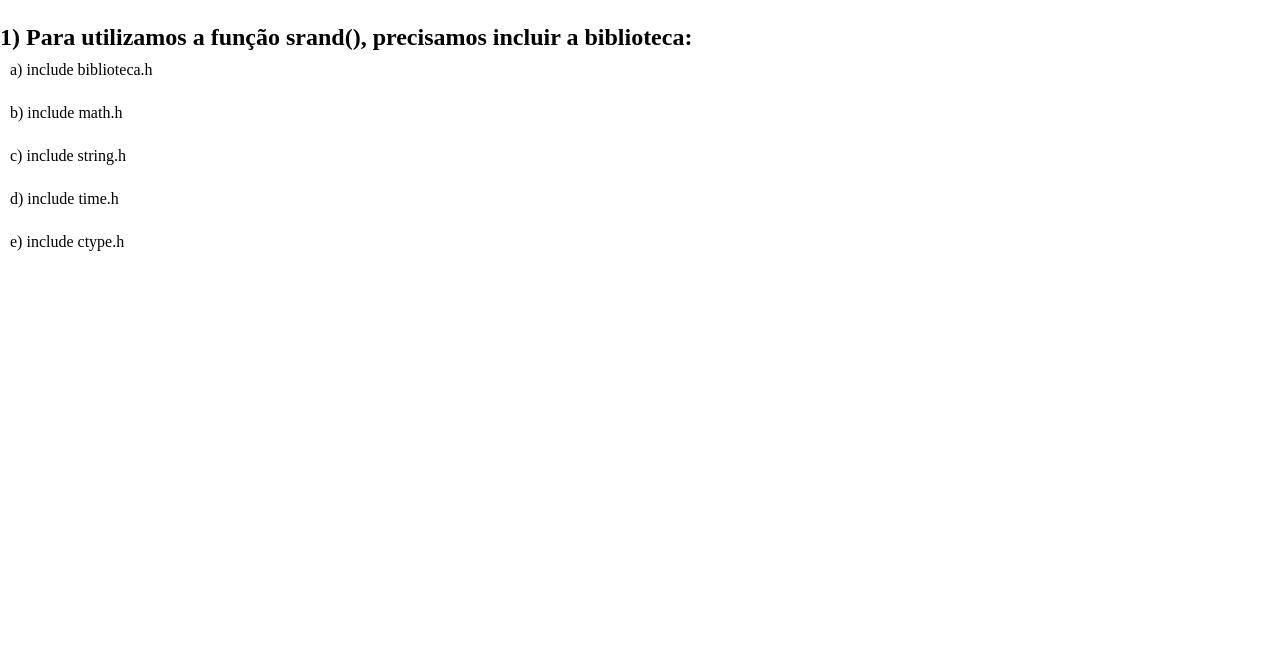
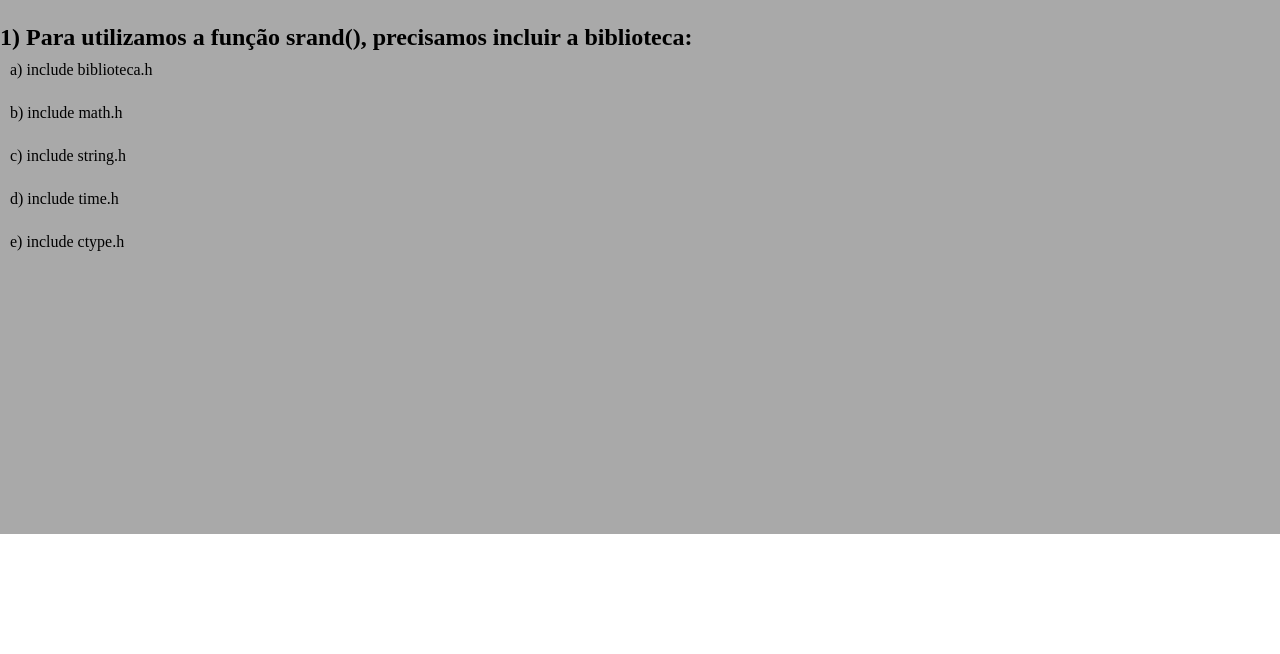
Before and after one commit to Liratheboy/Quiz_v2, a plain HTML site: page index.html in a window 1280 px wide. Shown: the part 146-800 px from the top of the page. Drawn offline with Linux system fonts and the light colour scheme.

Commit message:
Adicionando background css

```diff
--- a/style.css
+++ b/style.css
@@ -6,7 +6,7 @@
 
 /*Não sei ainda*/
 body{
-
+  overflow: hidden;
 }
 
 /* Definindo box sizing das sections*/
@@ -39,7 +39,14 @@ header{
 
 /* Estilizando o MAIN*/
 main{
-  margin-top: 50px;
+  background-color: darkgray;
+  padding-top: 50px;
+  width: 100vw;
+  height: 70vh;
+}
+
+.container_questao{
+
 }
 
 .pergunta{
```
Also changed, not shown: index.html (+1 -0 lines).
